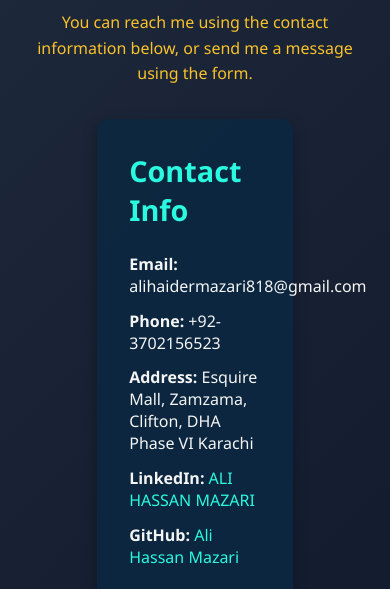
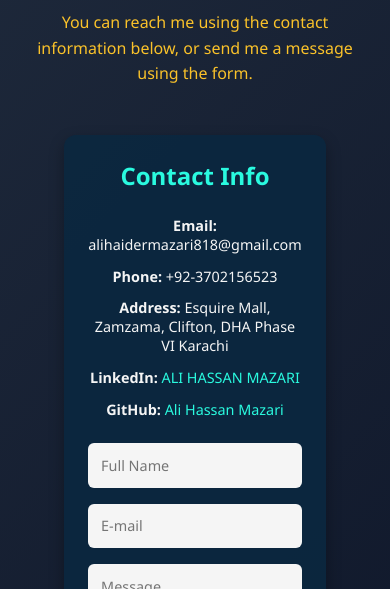
Before and after one commit to mazarii1122/Ali-Portfolioo, a plain HTML site: page contact.html in a window 390 px wide. Shown: the part 206-795 px from the top of the page. Drawn offline with Linux system fonts and the light colour scheme.

Commit message:
Enhance contact section responsiveness
Added responsive styles for contact section on small devices.

```diff
--- a/contact.css
+++ b/contact.css
@@ -174,6 +174,36 @@ footer {
     .navbar nav{display:none;position:absolute;top:65px;left:0;width:200px;background:rgb(15,15,30);padding:1rem 0;text-align:center;}
     .navbar nav.active{display:block;}
     .navbar nav ul{flex-direction:column;gap:0.8rem;}
-      .contact-form button {
+}
+/* Fix contact section width on small devices */
+@media(max-width:600px){
+    .contact-row {
+        width: 90%;
+        padding: 1rem;
+    }
+
+    .contact-content {
+        padding: 1.5rem;
+        font-size: 0.95rem;
+    }
+
+    .contact-content h2 {
+        font-size: 1.5rem;
+        text-align: center;
+    }
+
+    .contact-details p {
+        font-size: 0.9rem;
+        text-align: center;
+    }
+
+    .contact-form input,
+    .contact-form textarea,
+    .contact-form button {
+        font-size: 0.9rem;
+    }
+
+    .contact-form button {
         width: 100%;
+    }
 }
```
